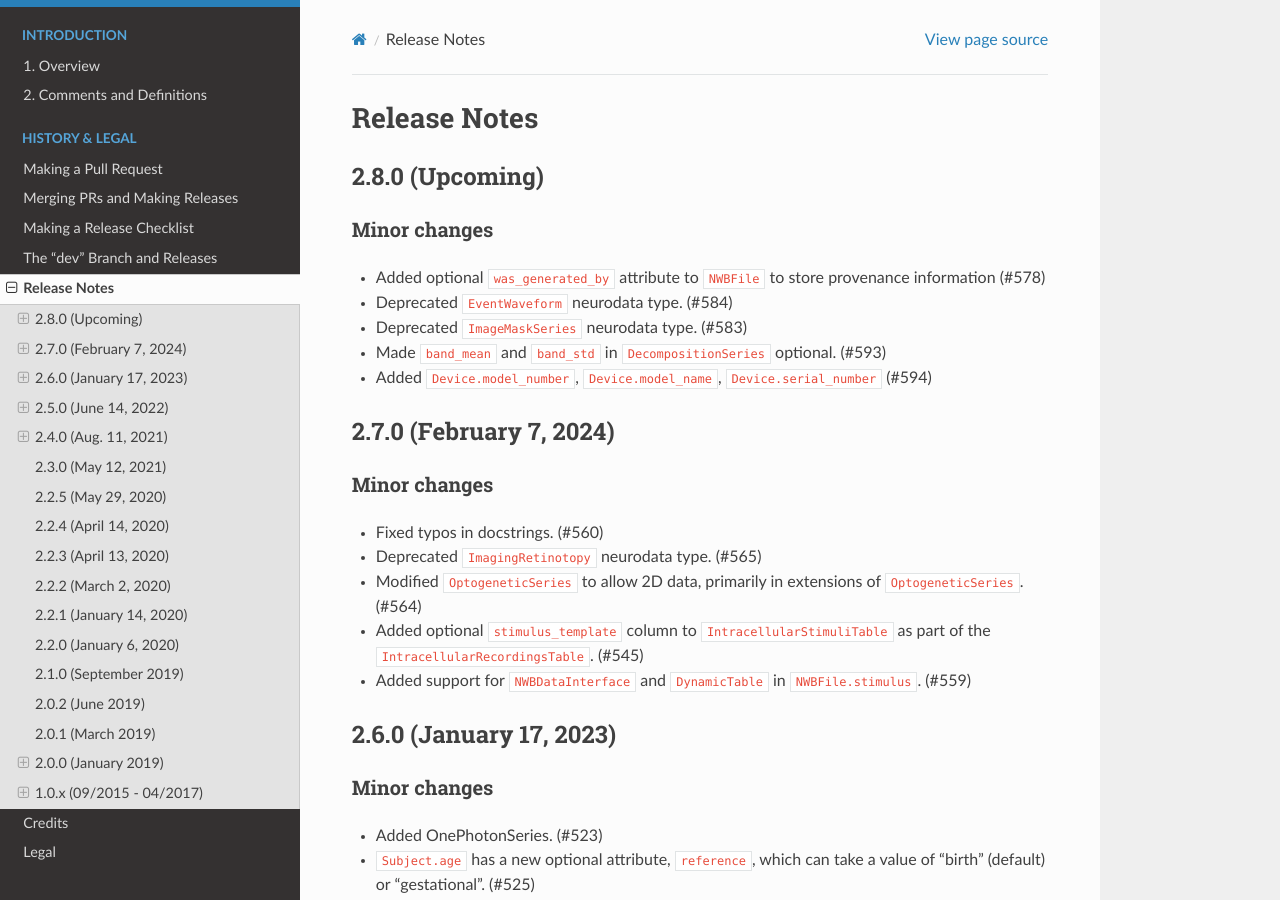
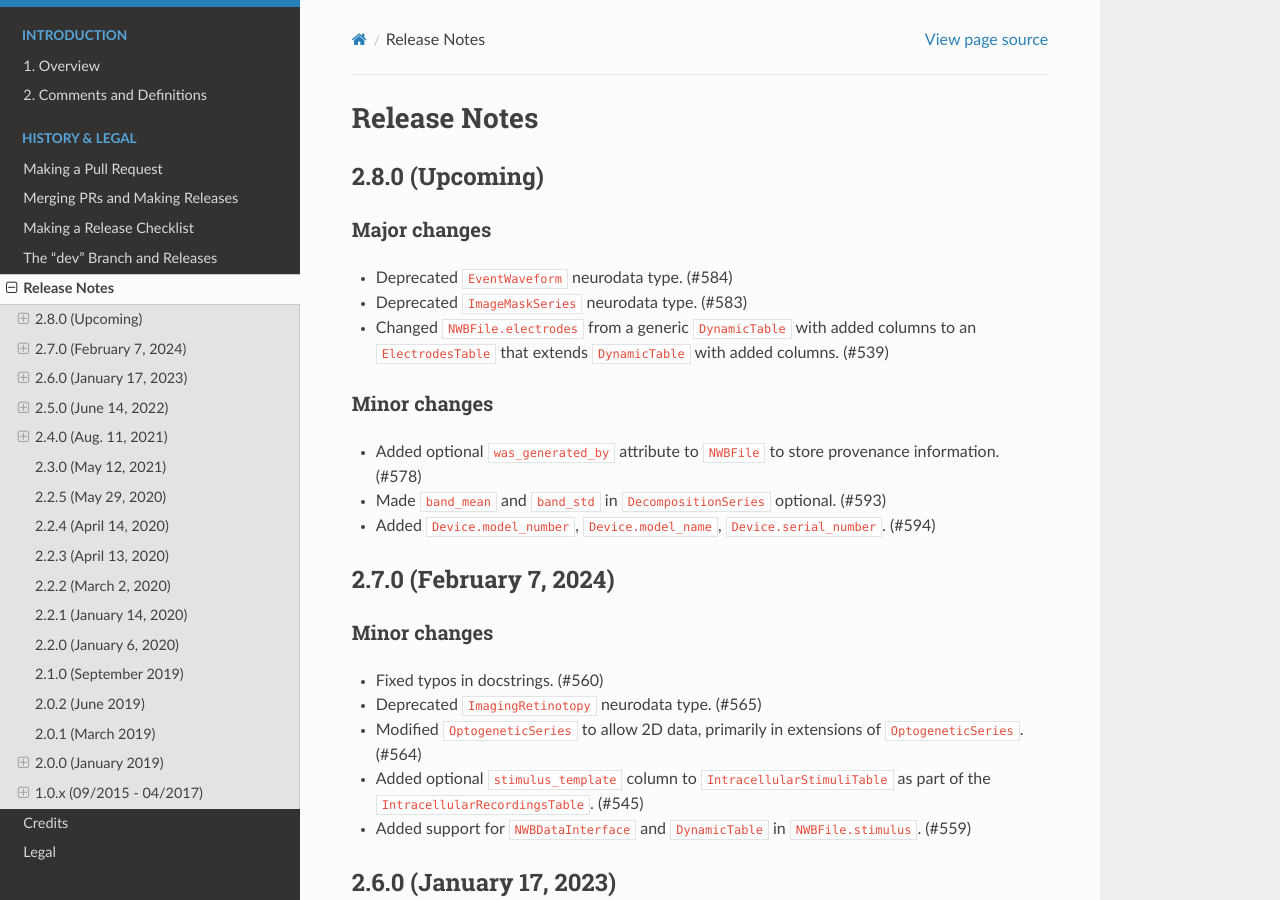
Before and after one commit to NeurodataWithoutBorders/nwb-schema, a Sphinx documentation site: the page built from docs/format/source/format_release_notes.rst, in a window 1280 px wide and 900 px high. Built offline with Sphinx 7.4.7 and the Read the Docs theme 3.1.0, drawn with Linux system fonts in a browser that asks for light colours.

Commit message:
Update format_release_notes.rst

```diff
--- a/docs/format/source/format_release_notes.rst
+++ b/docs/format/source/format_release_notes.rst
@@ -6,13 +6,17 @@
 2.8.0 (Upcoming)
 ------------------------
 
+Major changes
+^^^^^^^^^^^^^
+- Deprecated ``EventWaveform`` neurodata type. (#584)
+- Deprecated ``ImageMaskSeries`` neurodata type. (#583)
+- Changed ``NWBFile.electrodes`` from a generic ``DynamicTable`` with added columns to an ``ElectrodesTable`` that extends ``DynamicTable`` with added columns. (#539)
+
 Minor changes
 ^^^^^^^^^^^^^
-- Added optional ``was_generated_by`` attribute to ``NWBFile`` to store provenance information (#578)
-- Deprecated ``EventWaveform`` neurodata type. (#584)
-- Deprecated ``ImageMaskSeries`` neurodata type. (#583)
+- Added optional ``was_generated_by`` attribute to ``NWBFile`` to store provenance information. (#578)
 - Made ``band_mean`` and ``band_std`` in ``DecompositionSeries`` optional. (#593)
-- Added ``Device.model_number``, ``Device.model_name``, ``Device.serial_number`` (#594)
+- Added ``Device.model_number``, ``Device.model_name``, ``Device.serial_number``. (#594)
 
 2.7.0 (February 7, 2024)
 ------------------------
```
